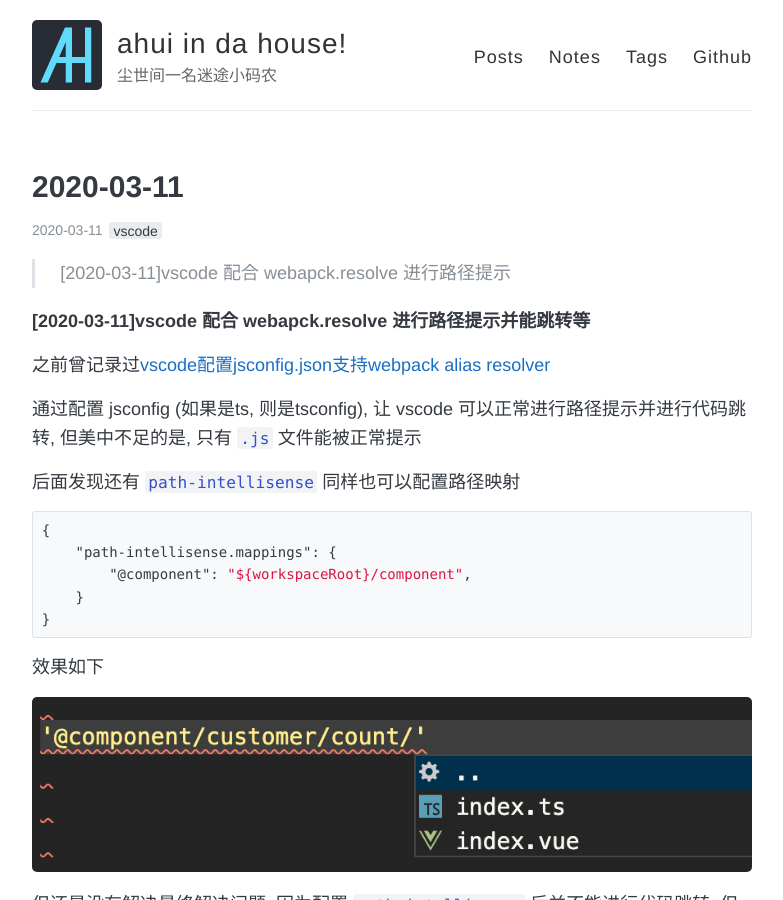
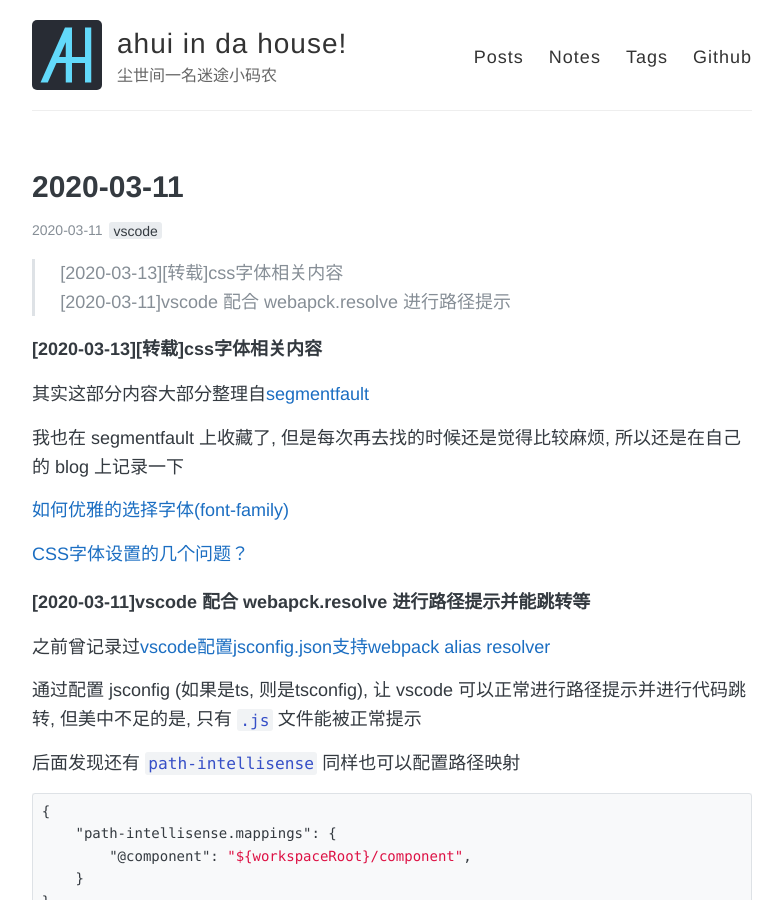
Before and after one commit to funkyLover/blog, a Jekyll site: the page built from notes/_posts/2020-03-11-notes.md, in a window 1280 px wide and 900 px high. Shown: the whole window, without its empty margins (248-1031 px from the left). Built offline with Jekyll 4.4.1, drawn with Linux system fonts in a browser that asks for light colours; comment, search, counter and statistics services are not loaded.

Commit message:
add note;

```diff
--- a/notes/_posts/2020-03-11-notes.md
+++ b/notes/_posts/2020-03-11-notes.md
@@ -7,7 +7,18 @@ comments: true
 share: true
 ---
 
+> [2020-03-13][转载]css字体相关内容 <br>
 > [2020-03-11]vscode 配合 webapck.resolve 进行路径提示
+
+##### [2020-03-13][转载]css字体相关内容
+
+其实这部分内容大部分整理自[segmentfault](https://segmentfault.com/)
+
+我也在 segmentfault 上收藏了, 但是每次再去找的时候还是觉得比较麻烦, 所以还是在自己的 blog 上记录一下
+
+[如何优雅的选择字体(font-family)](https://segmentfault.com/a/1190000006110417)
+
+[CSS字体设置的几个问题？](https://segmentfault.com/q/1010000003037766)
 
 ##### [2020-03-11]vscode 配合 webapck.resolve 进行路径提示并能跳转等
 
```
